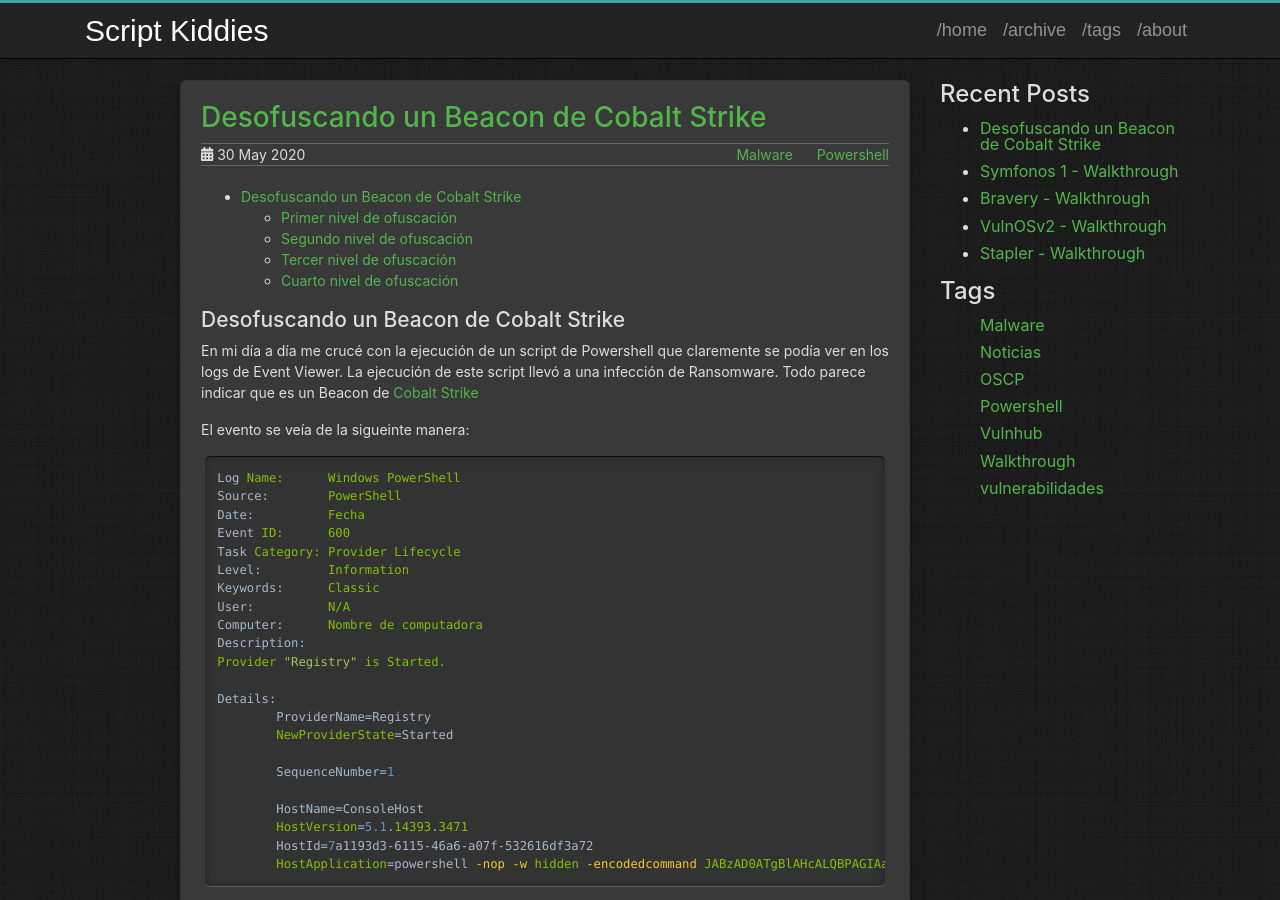
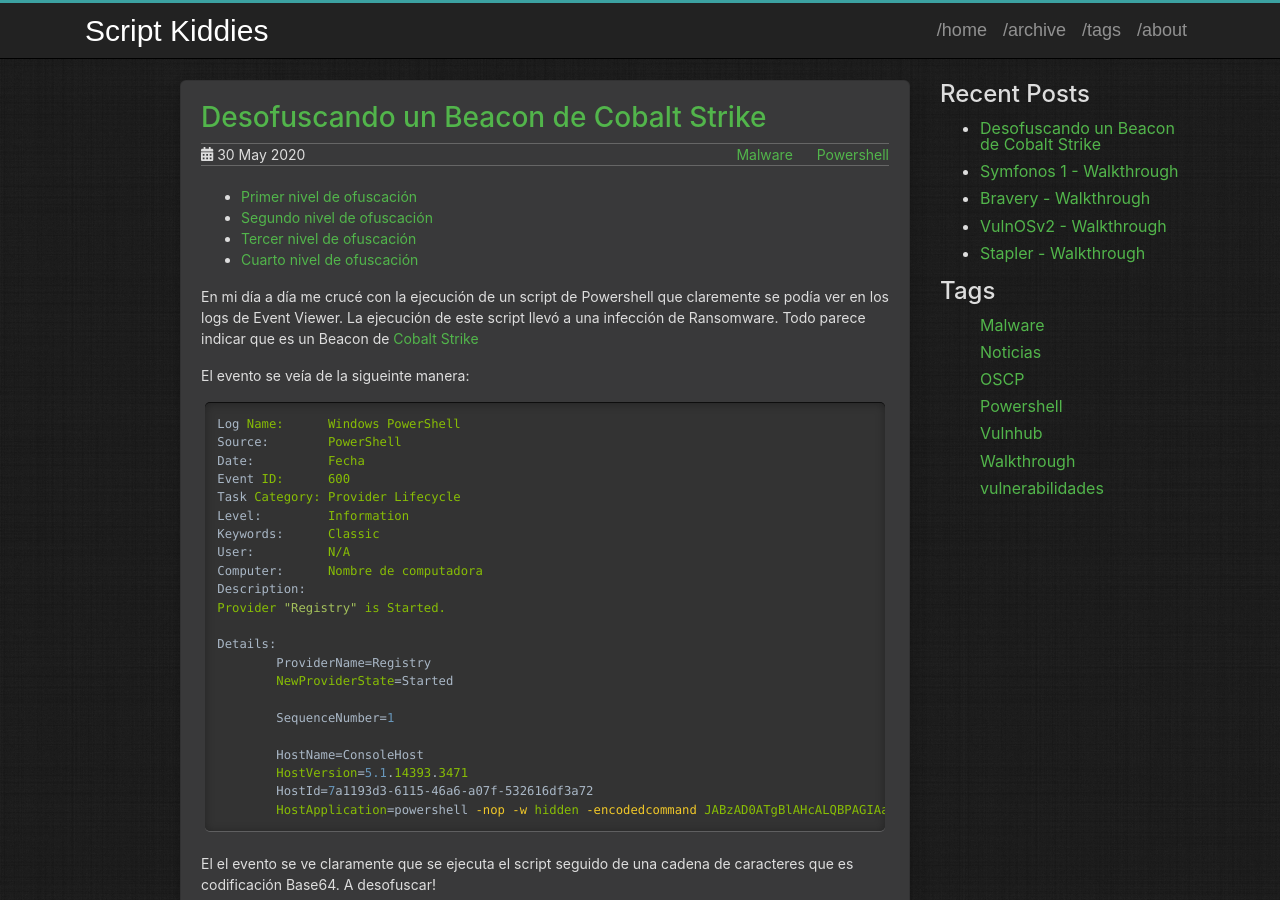
Before and after one commit to pgrandoli/pgrandoli.github.io, a Jekyll site: the page built from _posts/2020-05-30-Desofuscando-Beacon.md, in a window 1280 px wide and 900 px high. Built offline with Jekyll 4.4.1, drawn with Linux system fonts in a browser that asks for light colours.

Commit message:
Update 2020-05-30-Desofuscando-Beacon.md

```diff
--- a/_posts/2020-05-30-Desofuscando-Beacon.md
+++ b/_posts/2020-05-30-Desofuscando-Beacon.md
@@ -11,7 +11,6 @@ tags:
 
 ---
 
-## Desofuscando un Beacon de Cobalt Strike
 
 En mi día a día me crucé con la ejecución de un script de Powershell que claremente se podía ver en los logs de Event Viewer. La ejecución de este script llevó a una infección de Ransomware. Todo parece indicar que es un Beacon de [Cobalt Strike](https://www.cobaltstrike.com/help-beacon)
 
```
